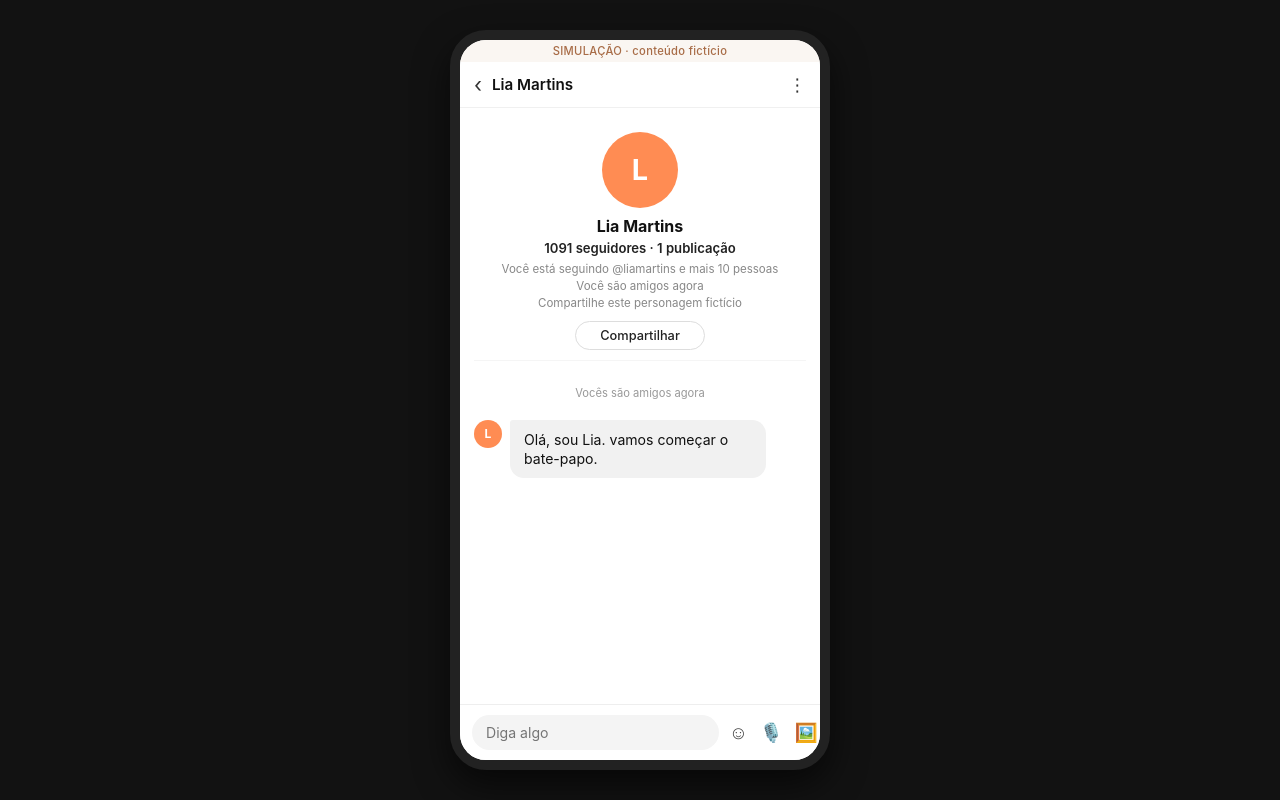
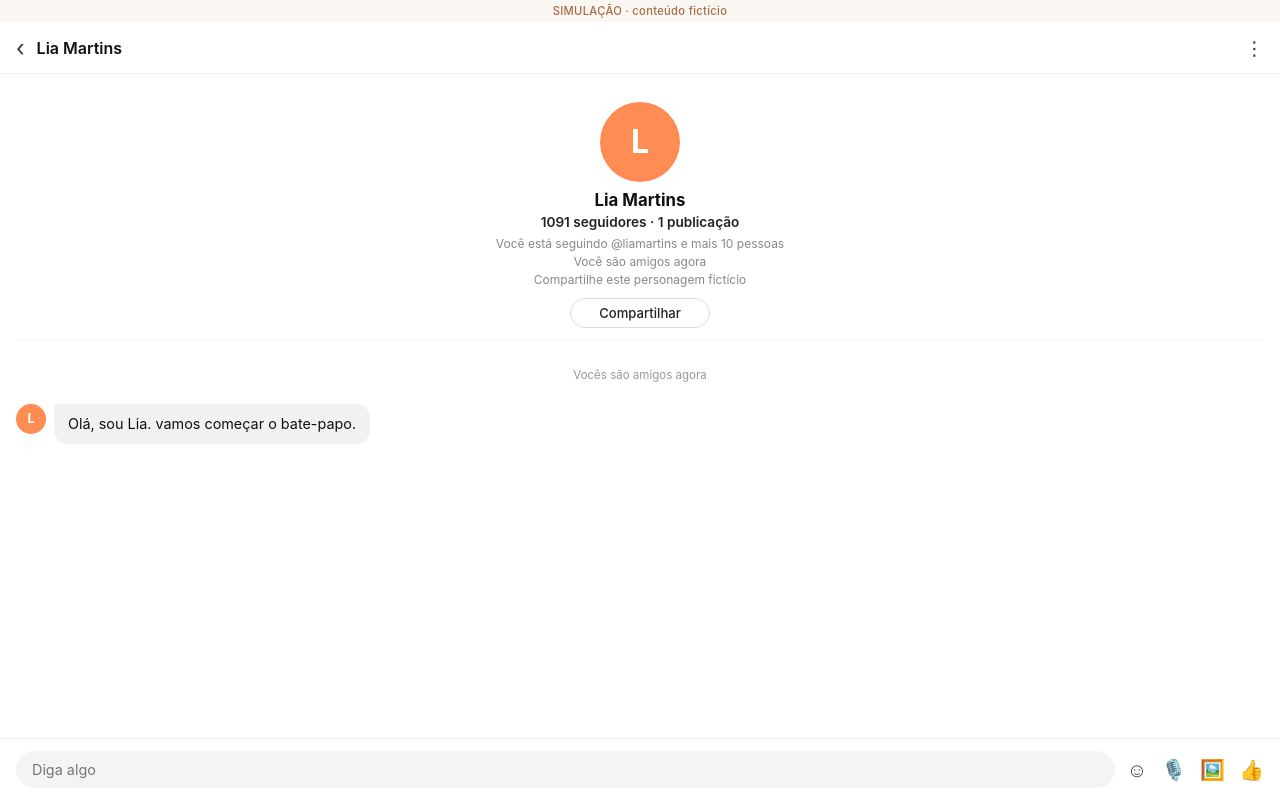
Before and after one commit to wv0304362-bot/FEKA-KWAI, a plain HTML site: page index.html in a window 1280 px wide. Drawn offline with Linux system fonts and the light colour scheme.

Commit message:
atualizacao final das configuracoes e caixa

```diff
--- a/index.html
+++ b/index.html
@@ -3,7 +3,7 @@
 <head>
     <meta charset="UTF-8">
     <meta name="viewport" content="width=device-width, initial-scale=1.0">
-    <title>Kwai Chat Simulator Pro</title>
+    <title>Kwai Chat Tela Cheia</title>
     <style>
         * {
             margin: 0;
@@ -12,27 +12,26 @@
             font-family: -apple-system, BlinkMacSystemFont, "Segoe UI", Roboto, Helvetica, Arial, sans-serif;
         }
 
+        /* Ocupa 100% da tela sem sobras */
         body {
-            background-color: #121212;
+            background-color: #ffffff;
             color: #111111;
             display: flex;
             justify-content: center;
             align-items: center;
-            min-height: 100vh;
-            padding: 10px;
+            height: 100vh;
+            width: 100vw;
+            overflow: hidden;
         }
 
-        /* Simulador do Celular */
+        /* Moldura ajustada para tela inteira */
         .phone-frame {
-            width: 380px;
-            height: 740px;
+            width: 100%;
+            height: 100%;
             background-color: #ffffff;
-            border: 10px solid #222222;
-            border-radius: 36px;
             display: flex;
             flex-direction: column;
             overflow: hidden;
-            box-shadow: 0 15px 35px rgba(0,0,0,0.6);
             position: relative;
         }
 
@@ -50,7 +49,7 @@
         /* Barra Superior */
         .chat-header {
             background-color: #ffffff;
-            padding: 10px 14px;
+            padding: 12px 16px;
             display: flex;
             align-items: center;
             justify-content: space-between;
@@ -61,20 +60,20 @@
         .header-left {
             display: flex;
             align-items: center;
-            gap: 10px;
+            gap: 12px;
         }
 
         .back-arrow {
-            font-size: 1.3rem;
+            font-size: 1.4rem;
             color: #333;
             cursor: pointer;
         }
 
         .header-title {
-            font-size: 0.95rem;
+            font-size: 1rem;
             font-weight: 600;
             color: #111;
-            max-width: 180px;
+            max-width: 220px;
             overflow: hidden;
             text-overflow: ellipsis;
             white-space: nowrap;
@@ -82,16 +81,16 @@
 
         .header-icons {
             display: flex;
-            gap: 16px;
+            gap: 18px;
             color: #333;
-            font-size: 1.1rem;
+            font-size: 1.2rem;
             cursor: pointer;
         }
 
         /* Corpo do Chat */
         .chat-body {
             flex: 1;
-            padding: 14px;
+            padding: 16px;
             overflow-y: auto;
             display: flex;
             flex-direction: column;
@@ -102,42 +101,42 @@
         /* Seção de Perfil no Topo */
         .profile-intro {
             text-align: center;
-            padding: 10px 0 10px 0;
+            padding: 12px 0;
             border-bottom: 1px solid #f5f5f5;
             margin-bottom: 5px;
         }
 
         .profile-avatar-large {
-            width: 76px;
-            height: 76px;
+            width: 80px;
+            height: 80px;
             border-radius: 50%;
             object-fit: cover;
             margin: 0 auto 8px auto;
             display: block;
             background-color: #ff8c53;
             color: white;
-            font-size: 1.8rem;
+            font-size: 2rem;
             font-weight: bold;
-            line-height: 76px;
+            line-height: 80px;
             text-align: center;
         }
 
         .profile-name {
-            font-size: 1rem;
+            font-size: 1.05rem;
             font-weight: 700;
             color: #111;
             margin-bottom: 4px;
         }
 
         .profile-stats {
-            font-size: 0.82rem;
+            font-size: 0.85rem;
             font-weight: 600;
             color: #222;
             margin-bottom: 6px;
         }
 
         .profile-subtext {
-            font-size: 0.72rem;
+            font-size: 0.75rem;
             color: #888;
             margin-bottom: 3px;
         }
@@ -145,9 +144,9 @@
         .btn-share-profile {
             background-color: transparent;
             border: 1px solid #ddd;
-            padding: 6px 24px;
+            padding: 6px 28px;
             border-radius: 16px;
-            font-size: 0.8rem;
+            font-size: 0.82rem;
             color: #222;
             cursor: pointer;
             font-weight: 500;
@@ -156,9 +155,9 @@
 
         .friends-badge {
             text-align: center;
-            font-size: 0.7rem;
+            font-size: 0.72rem;
             color: #999;
-            margin: 6px 0;
+            margin: 8px 0;
         }
 
         /* Mensagens */
@@ -166,7 +165,7 @@
             display: flex;
             align-items: flex-start;
             gap: 8px;
-            max-width: 88%;
+            max-width: 85%;
         }
 
         .message-row.received {
@@ -179,27 +178,27 @@
         }
 
         .msg-avatar {
-            width: 28px;
-            height: 28px;
+            width: 30px;
+            height: 30px;
             border-radius: 50%;
             object-fit: cover;
             background-color: #ff8c53;
             color: white;
-            font-size: 0.75rem;
+            font-size: 0.8rem;
             font-weight: bold;
             display: flex;
             align-items: center;
             justify-content: center;
             flex-shrink: 0;
             text-align: center;
-            line-height: 28px;
+            line-height: 30px;
         }
 
         .message-bubble {
             padding: 10px 14px;
             border-radius: 14px;
-            font-size: 0.88rem;
-            line-height: 1.35;
+            font-size: 0.9rem;
+            line-height: 1.4;
             word-break: break-word;
         }
 
@@ -215,13 +214,13 @@
             border-top-right-radius: 3px;
         }
 
-        /* Rodapé com os ícones exatos da sua foto */
+        /* Rodapé */
         .chat-footer {
             background-color: #ffffff;
-            padding: 10px 12px;
+            padding: 12px 16px;
             display: flex;
             align-items: center;
-            gap: 10px;
+            gap: 12px;
             border-top: 1px solid #eee;
         }
 
@@ -229,49 +228,50 @@
             flex: 1;
             background-color: #f4f4f4;
             border: none;
-            border-radius: 18px;
-            padding: 9px 14px;
+            border-radius: 20px;
+            padding: 10px 16px;
             color: #111;
-            font-size: 0.88rem;
+            font-size: 0.9rem;
             outline: none;
         }
 
         .footer-actions {
             display: flex;
             align-items: center;
-            gap: 12px;
+            gap: 14px;
             color: #444;
-            font-size: 1.15rem;
+            font-size: 1.25rem;
         }
 
         .action-icon {
             cursor: pointer;
         }
 
-        /* MODAL DE EDIÇÃO (Aparece ao clicar nos 3 pontinhos) */
+        /* MODAL DE EDIÇÃO */
         .modal-overlay {
-            position: absolute;
+            position: fixed;
             top: 0;
             left: 0;
-            width: 100%;
-            height: 100%;
+            width: 100vw;
+            height: 100vh;
             background-color: rgba(0, 0, 0, 0.45);
             display: flex;
             justify-content: center;
             align-items: center;
             z-index: 100;
-            display: none; /* Oculto por padrão */
+            display: none;
         }
 
         .modal-card {
             background-color: #ffffff;
-            width: 88%;
+            width: 90%;
+            max-width: 380px;
             border-radius: 20px;
             padding: 20px;
             display: flex;
             flex-direction: column;
             gap: 14px;
-            box-shadow: 0 10px 25px rgba(0,0,0,0.2);
+            box-shadow: 0 10px 25px rgba(0,0,0,0.25);
             animation: scaleUp 0.2s ease;
         }
 
@@ -331,9 +331,9 @@
         .modal-input-group input, .modal-input-group select {
             background-color: #f7f7f7;
             border: 1px solid #e5e5e5;
-            padding: 9px 12px;
+            padding: 10px 12px;
             border-radius: 10px;
-            font-size: 0.85rem;
+            font-size: 0.9rem;
             color: #111;
             outline: none;
         }
@@ -398,9 +398,7 @@
         <div class="chat-body" id="chat-body">
             <!-- Perfil no Topo -->
             <div class="profile-intro">
-                <div id="display-avatar-container">
-                    <!-- Será preenchido via JS (Letra ou Imagem) -->
-                </div>
+                <div id="display-avatar-container"></div>
                 <div class="profile-name" id="display-name-sub">Lia Martins</div>
                 <div class="profile-stats" id="display-stats">1091 seguidores · 1 publicação</div>
                 <div class="profile-subtext">Você está seguindo @liamartins e mais 10 pessoas</div>
@@ -414,7 +412,7 @@
             <div id="messages-container" style="display: flex; flex-direction: column; gap: 10px;"></div>
         </div>
 
-        <!-- Rodapé fiel ao seu print -->
+        <!-- Rodapé -->
         <div class="chat-footer">
             <input type="text" id="chat-input" placeholder="Diga algo" oninput="handleInputChange()">
             <div class="footer-actions">
@@ -425,13 +423,12 @@
             </div>
         </div>
 
-        <!-- MODAL DE CONFIGURAÇÃO (Aparece ao clicar nos 3 pontinhos) -->
+        <!-- MODAL DE CONFIGURAÇÃO -->
         <div class="modal-overlay" id="config-modal">
             <div class="modal-card">
                 <div class="modal-header-tag">Personagem Fictício</div>
                 <div class="modal-title">Editar personagem</div>
 
-                <!-- Foto de Perfil clicável -->
                 <div class="modal-avatar-preview" id="modal-avatar-box" onclick="document.getElementById('file-avatar').click()" title="Escolher foto de perfil">
                     <span id="modal-avatar-text">L</span>
                 </div>
@@ -474,7 +471,7 @@
         </div>
     </div>
 
-    <!-- Inputs Ocultos para Galeria -->
+    <!-- Inputs Ocultos -->
     <input type="file" id="file-avatar" accept="image/*" onchange="loadAvatarImage(event)">
     <input type="file" id="file-chat-img" accept="image/*" onchange="sendGalleryImage(event)">
 
@@ -484,7 +481,7 @@
             subtext: "Personagem fictício",
             followers: 1091,
             posts: 1,
-            image: null // Se for null, mostra a primeira letra do nome
+            image: null
         };
 
         let messages = [
@@ -585,7 +582,7 @@
 
         function renderMessages() {
             messagesContainer.innerHTML = messages.map(m => {
-                let content = m.isImg ? `<img src="${m.text}" style="max-width: 160px; border-radius: 8px; display: block;">` : m.text;
+                let content = m.isImg ? `<img src="${m.text}" style="max-width: 180px; border-radius: 8px; display: block;">` : m.text;
 
                 if (m.type === 'received') {
                     let avatarHTML = profileData.image
```
